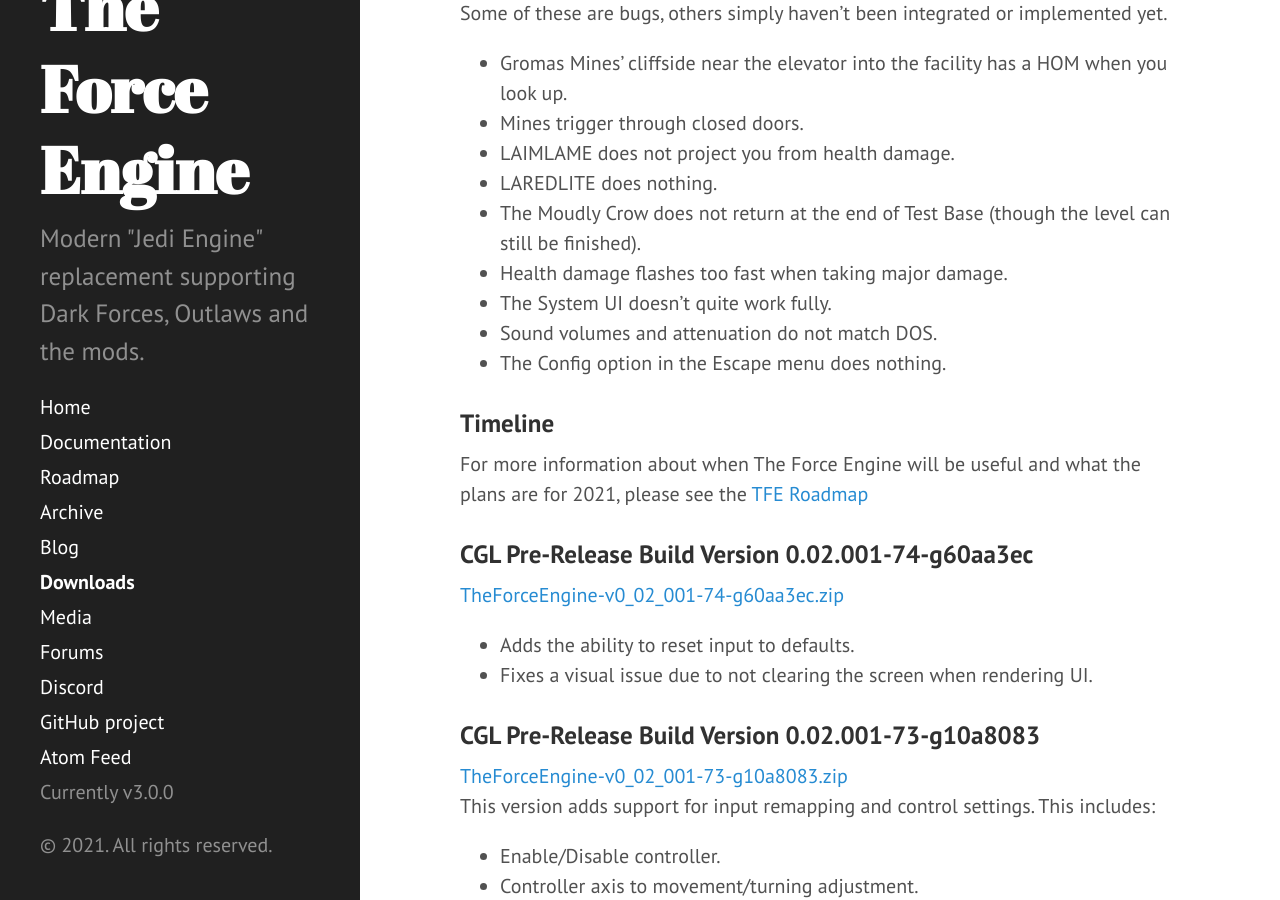
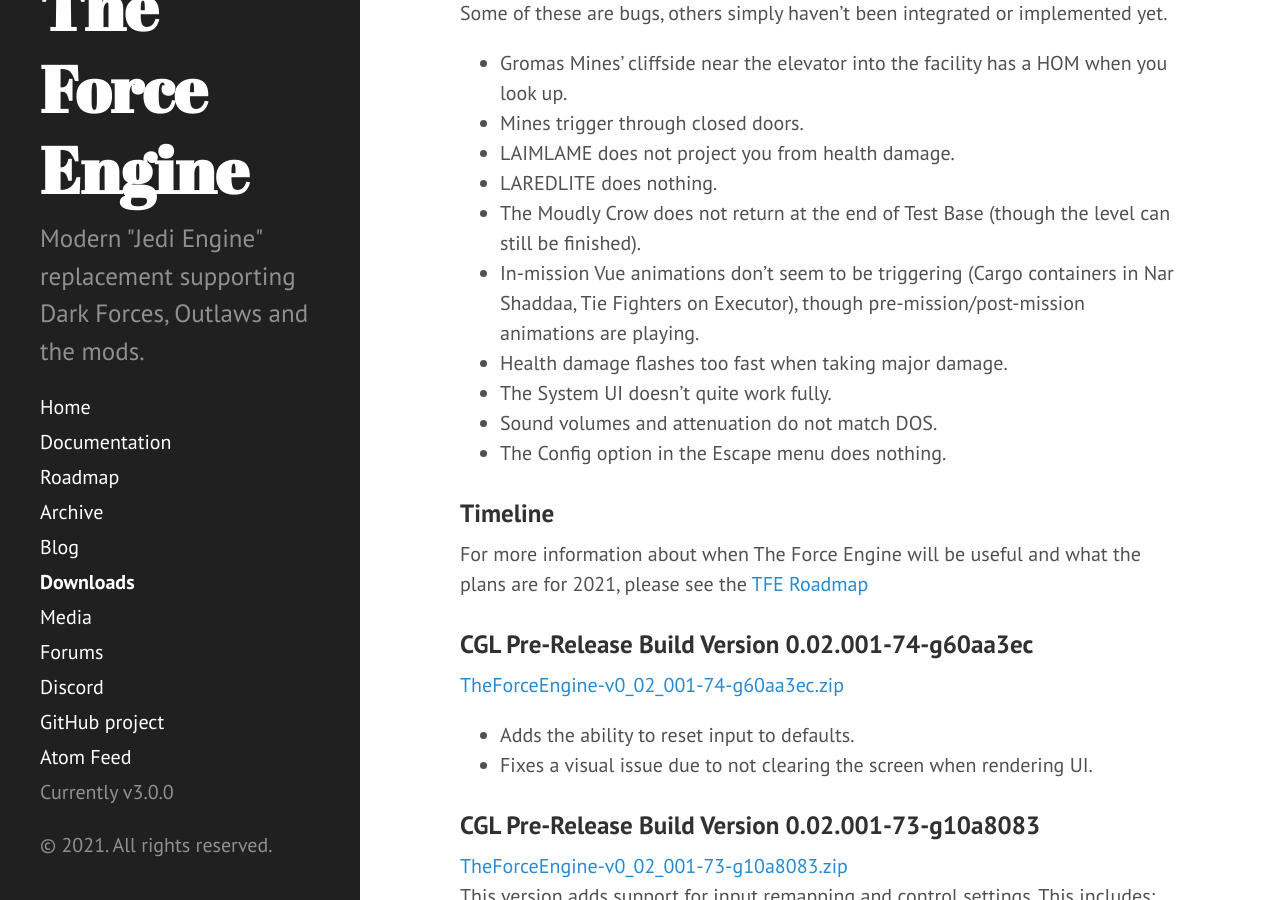
Before and after one commit to TheForceEngine/TheForceEngine.github.io, a Jekyll site: the page built from downloads.md, in a window 1280 px wide and 900 px high, scrolled down 635 px. Built offline with Jekyll 4.4.1, drawn with Linux system fonts in a browser that asks for light colours.

Commit message:
Update downloads.md

```diff
--- a/downloads.md
+++ b/downloads.md
@@ -23,6 +23,7 @@
 * LAIMLAME does not project you from health damage.
 * LAREDLITE does nothing.
 * The Moudly Crow does not return at the end of Test Base (though the level can still be finished).
+* In-mission Vue animations don't seem to be triggering (Cargo containers in Nar Shaddaa, Tie Fighters on Executor), though pre-mission/post-mission animations are playing.
 * Health damage flashes too fast when taking major damage.
 * The System UI doesn't quite work fully.
 * Sound volumes and attenuation do not match DOS.
```
